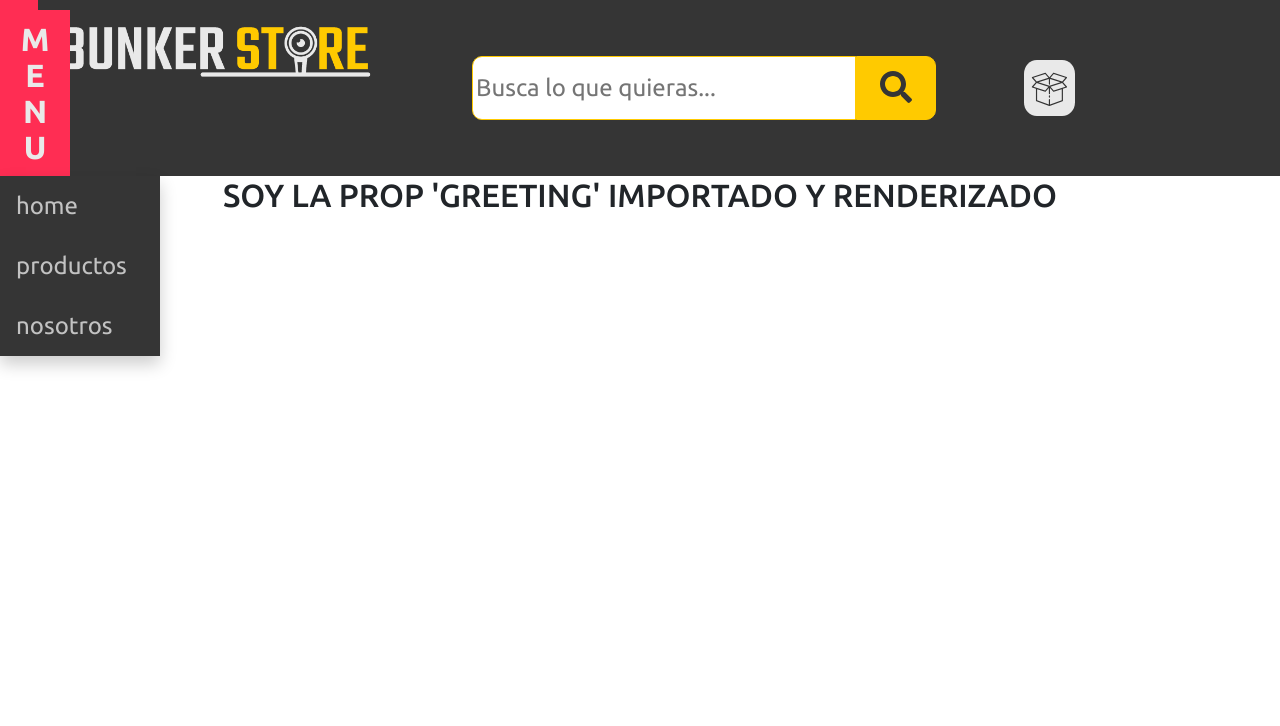
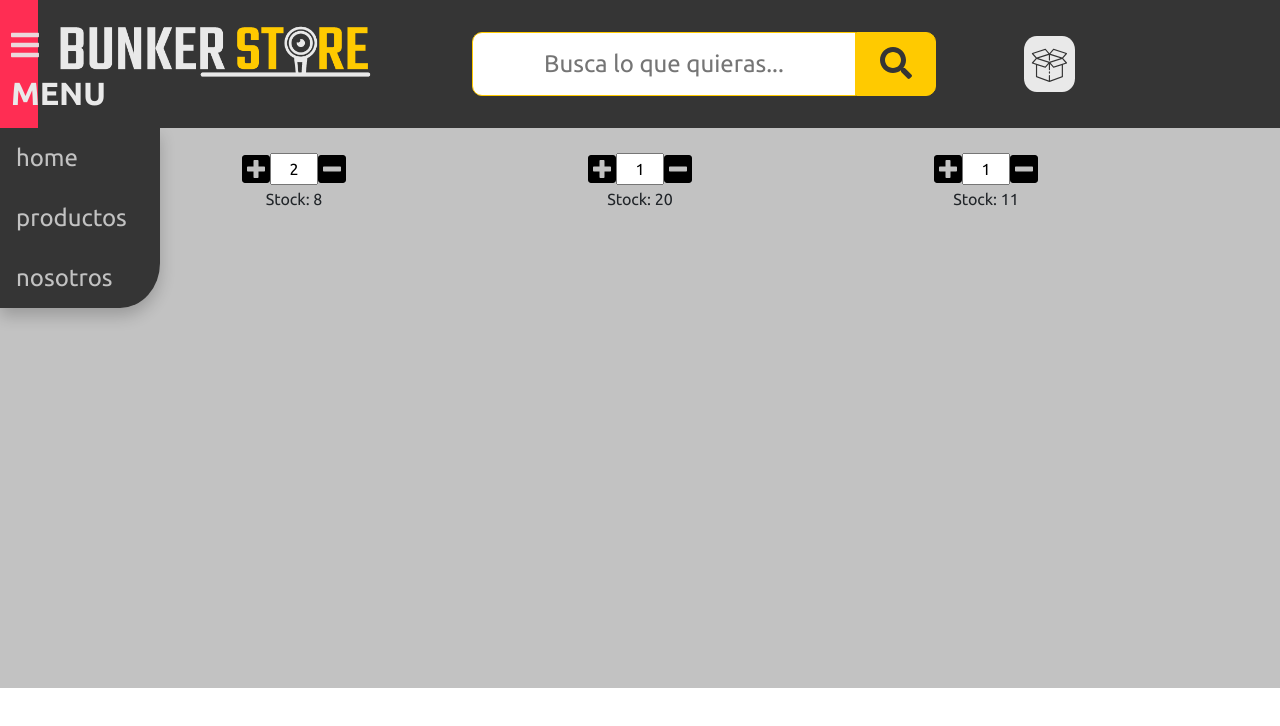
Before and after one commit to Fegarcia1983/coderhouse-bunker-store, a React (Create React App) app: page / in a window 1280 px wide. Shown: the top 726 px of the page. Built offline with nearby package versions, Linux system fonts and the light colour scheme.

Commit message:
ItemCount componen created and tested

```diff
--- /dev/null
+++ b/src/components/main/ItemCount.js
@@ -0,0 +1,35 @@
+import React, { useState } from 'react'
+import './itemCount.css'
+import { FontAwesomeIcon } from '@fortawesome/react-fontawesome'
+import { faPlusSquare } from '@fortawesome/free-solid-svg-icons'
+import { faMinusSquare } from '@fortawesome/free-solid-svg-icons'
+
+
+export const ItemCount = ({ stock, initial, onAdd }) => {
+
+   const [value, setValue] = useState(initial)
+
+   const handlePlus = () => {
+      !(value === stock) && setValue(value + onAdd)
+   }
+
+   const handleMinus = () => {
+      !(value === onAdd) && setValue(value -onAdd)
+   }
+
+   const plusItem = <FontAwesomeIcon icon={faPlusSquare} size='2x' color='black'/>
+   const minusItem = <FontAwesomeIcon icon={faMinusSquare} size='2x' color='black'/>
+
+   return (
+      <div className='fg-itemCount'>
+         <div className='fg-itemCommand'>
+            <button onClick={handlePlus}>{plusItem}</button>
+            <input readOnly value={value}></input>
+            <button onClick={handleMinus}>{minusItem}</button>
+         </div>
+         <div>
+            <p>Stock: {stock}</p>
+         </div>
+      </div>
+   )
+}
--- a/src/components/main/ItemListContainer.js
+++ b/src/components/main/ItemListContainer.js
@@ -1,9 +1,13 @@
 import React from 'react'
+import { ItemCount } from './ItemCount'
+import './itemListContainer.css'
 
 export const ItemListContainer = ({greeting}) => {
    return (
-      <div>
-         <h2>{greeting}</h2>
+      <div className='fg-mainBody'>
+         < ItemCount stock={8} initial={2} onAdd={2} />
+         < ItemCount stock={20} initial={1} onAdd={1} />
+         < ItemCount stock={11} initial={1} onAdd={1} />
       </div>
    )
 }
--- /dev/null
+++ b/src/components/main/itemCount.css
@@ -0,0 +1,21 @@
+.fg-itemCount {
+   width: fit-content;
+}
+
+.fg-itemCommand {
+   display: flex;
+   flex-wrap: wrap;
+   flex-direction: row;
+   width: fit-content;
+}
+
+button {
+   background: none;
+   border: none;
+}
+
+input {
+   height: 2rem;
+   width: 3rem;
+   text-align: center;
+}
--- /dev/null
+++ b/src/components/main/itemListContainer.css
@@ -0,0 +1,9 @@
+.fg-mainBody {
+   background-color: #c2c2c2;
+   min-height: 70vh;
+   display: flex;
+   flex-wrap: wrap;
+   flex-direction: row;
+   justify-content: space-evenly;
+   padding-top: 2%;
+}
--- a/src/components/navbar/MenuButton.js
+++ b/src/components/navbar/MenuButton.js
@@ -1,12 +1,16 @@
 import React from 'react'
 import './menubutton.css'
+import { FontAwesomeIcon } from '@fortawesome/react-fontawesome'
+import { faBars } from '@fortawesome/free-solid-svg-icons'
+
 
 export const MenuButton = () => {
+   const menuIcon = <FontAwesomeIcon icon={faBars} color='#E9E9E9E9'/>
 
    return (
-      <div class="dropdown">
-         <div class="dropbtn">MENU</div>
-            <div class="dropdown-content">
+      <div className="dropdown">
+         <div className="dropbtn"><span>{menuIcon}</span>MENU</div>
+            <div className="dropdown-content">
                <a href="#">home</a>
                <a href="#">productos</a>
                <a href="#">nosotros</a>
--- a/src/components/navbar/cartwidget.css
+++ b/src/components/navbar/cartwidget.css
@@ -1,14 +1,10 @@
-* {
-   box-sizing: border-box;
-   font-family: 'Ubuntu', sans-serif;
-   margin: 0;
-   padding: 0;
-}
-
 .logos {
    background-color: #e9e9e9;
    border-radius: 25%;
    width: 20%;
+   filter: invert(0);
+   transition-property: filter;
+   transition-duration: 1s;
 }
 
 .logos:hover {
--- a/src/components/navbar/menubutton.css
+++ b/src/components/navbar/menubutton.css
@@ -1,10 +1,3 @@
-* {
-   box-sizing: border-box;
-   font-family: 'Ubuntu', sans-serif;
-   margin: 0;
-   padding: 0;
-}
-
 .dropbtn {
    background-color: #666666;
    color: #e9e9e9;
@@ -12,9 +5,15 @@
    font-size: 2rem;
    font-weight: bold;
    border: none;
-   writing-mode: vertical-rl;
+   writing-mode:sideways-lr;
    text-orientation: upright;
    margin-top: 25%;
+   transition-property: background-color;
+   transition-duration: 2s;
+}
+
+.dropdown span {
+   margin-top: 1rem;
 }
 
 .dropdown {
@@ -22,16 +21,21 @@
    position: relative;
    display: inline-block;
    width: 3%;
+   transition-property: background-color;
+   transition-duration: 2s;
 }
 
 .dropdown-content {
-   display: none;
+   display: block;
    position: absolute;
    background-color: #353535;
    min-width: 160px;
    box-shadow: 0px 8px 16px 0px rgba(0,0,0,0.2);
-   z-index: 1;
-   top:100%
+   top: 0%;
+   z-index: -1;
+   transition-property: top;
+   transition-duration: 1.5s;
+   border-bottom-right-radius: 25%;
 }
 
 .dropdown-content a {
@@ -51,8 +55,13 @@
 
 .dropdown:hover {
    background-color: #FF2D53;
+   cursor: pointer;
 }
 
-.dropdown:hover .dropdown-content {display: block;}
+.dropdown:hover .dropdown-content {top:100%}
 
-.dropdown:hover .dropbtn {background-color: #FF2D53;}
+
+.dropdown:hover .dropbtn {
+   background-color: #FF2D53;
+   cursor: pointer;
+}
--- a/src/components/navbar/navbar.css
+++ b/src/components/navbar/navbar.css
@@ -1,19 +1,15 @@
-* {
-   box-sizing: border-box;
-   font-family: 'Ubuntu', sans-serif;
-   margin: 0;
-   padding: 0;
-}
-
 .header {
    background-color: #353535;
    display: flex;
    flex-wrap: wrap;
    justify-content: space-between;
+   position: sticky;
+   z-index: 3;
 }
 
 .logo {
    width: 27%;
+   background-color: #353535;
 }
 
 .logo img {
--- a/src/index.css
+++ b/src/index.css
@@ -1,3 +1,10 @@
+* {
+  box-sizing: border-box;
+  font-family: 'Ubuntu', sans-serif;
+  margin: 0;
+  padding: 0;
+}
+
 body {
   margin: 0;
   font-family: -apple-system, BlinkMacSystemFont, 'Segoe UI', 'Roboto', 'Oxygen',
```
Also changed, not shown: 1 other file (tests, documents, lock files or other folders).
